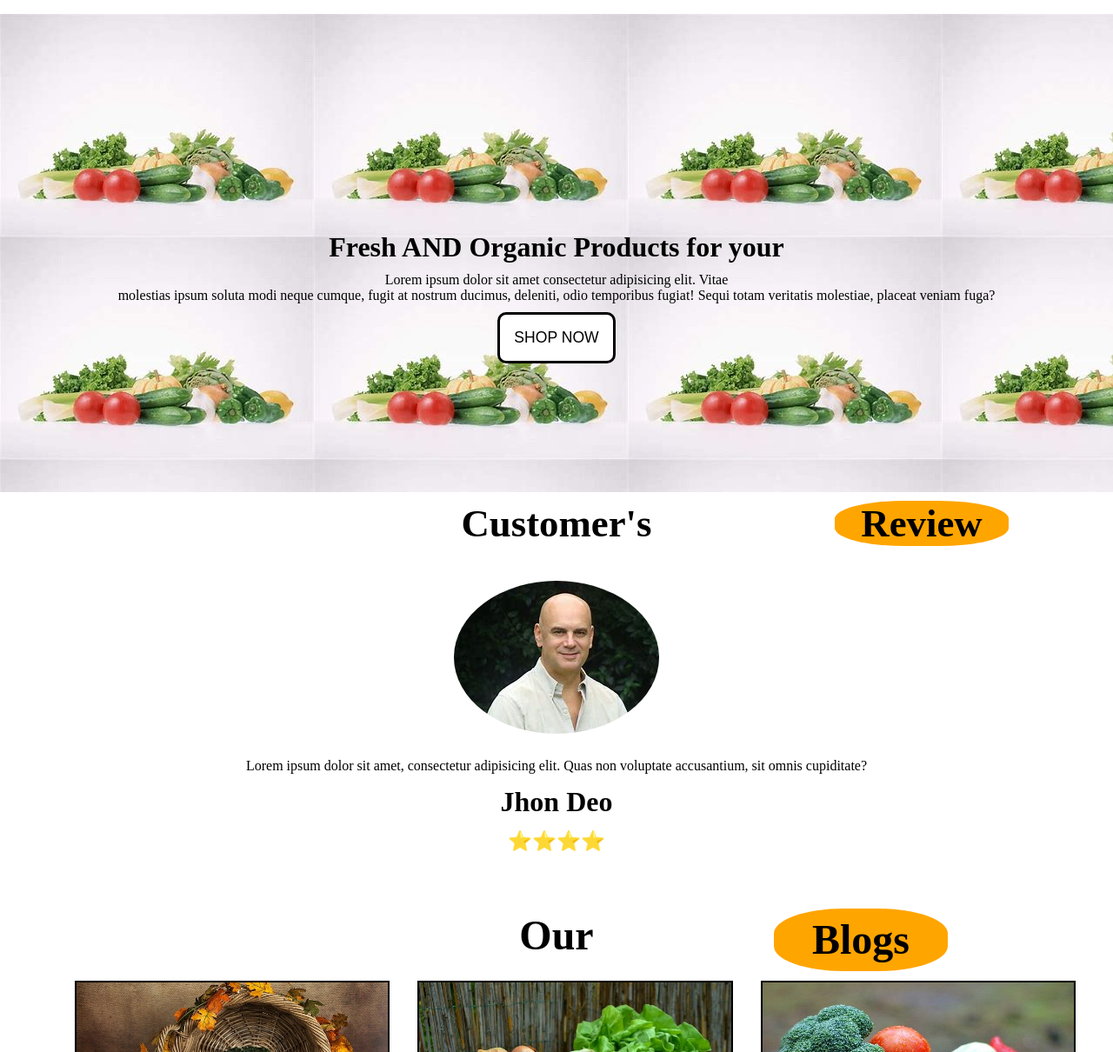
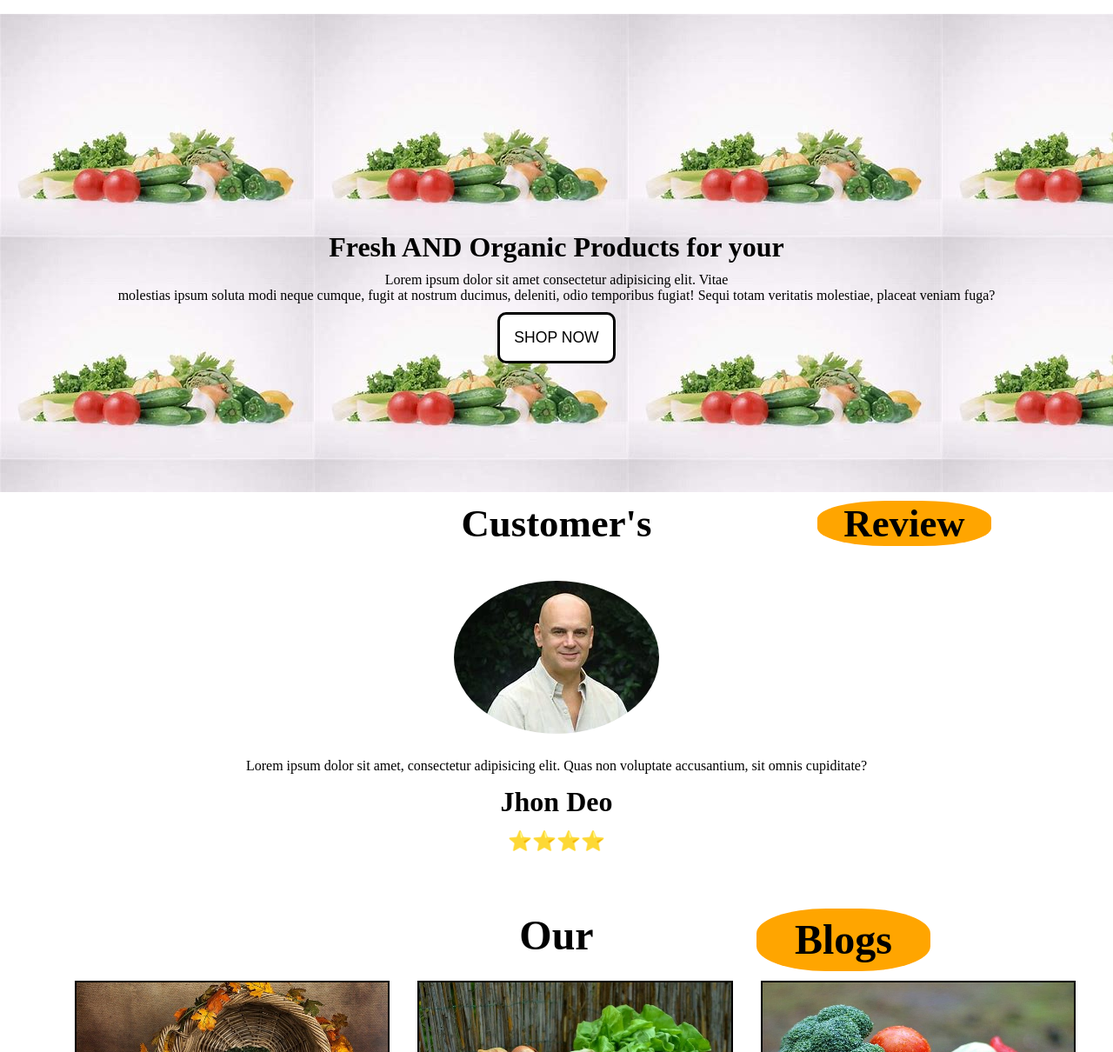
Before and after one commit to Jatinagrawal22/GroferOrganic, a plain HTML site: page index.html in a window 1280 px wide. Shown: the part 90-1300 px from the top of the page at 87% size. Drawn offline with Linux system fonts and the light colour scheme.

Commit message:
Update style.css

```diff
--- a/style.css
+++ b/style.css
@@ -113,7 +113,7 @@ p{
     background-color: orange;
     position: absolute;
     top: 666px;
-    left: 960px;
+    left: 940px;
     width: 200px;
 }
 #teesra div{
@@ -148,7 +148,7 @@ p{
     background-color: orange;
     position: absolute;
     top: 1135px;
-    left: 890px;
+    left: 870px;
     width: 200px;
 }
 .blog1 div{
```
